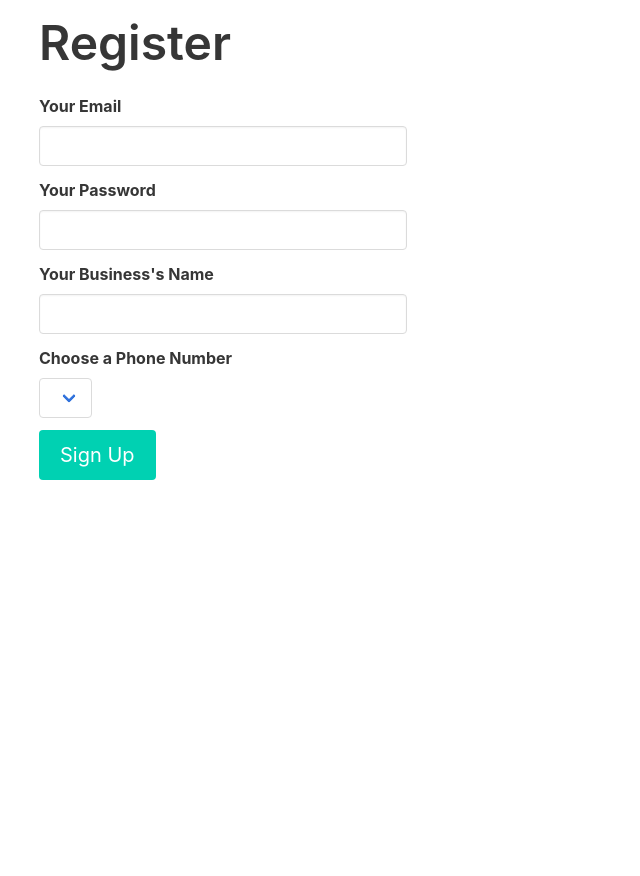
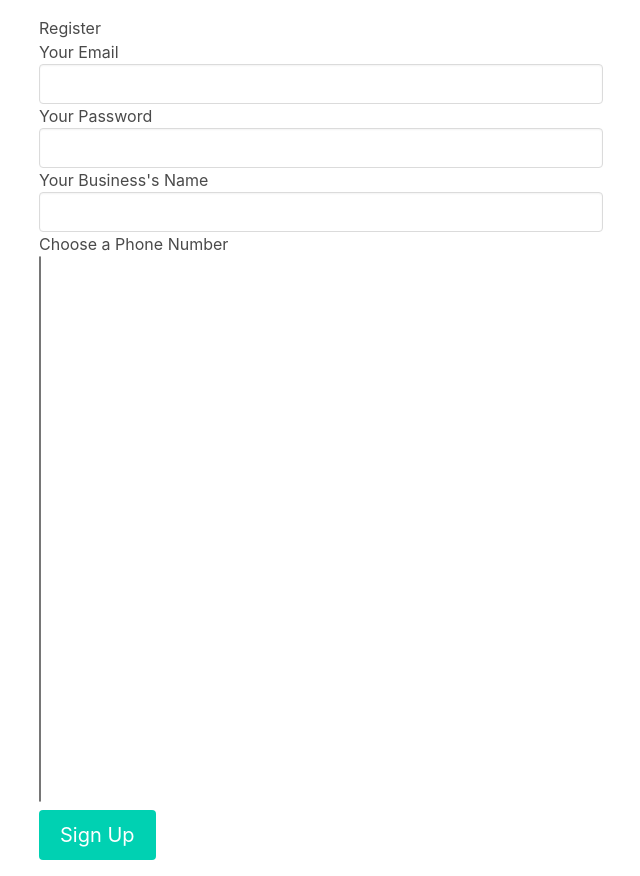
Before and after one commit to karmdesai/vQueue, a Flask app: page /register in a window 1280 px wide. Shown: the part 56-932 px from the top of the page, without its empty margins (25-665 px from the left). Before the commit the page ends 536 px from the top, so only its background shows below. Run offline with Flask 2, Linux system fonts and the light colour scheme; lists and menus that the app fills with data are empty; some libraries are stand-ins or nearby versions.

Commit message:
bug fixes

```diff
--- a/app/templates/index.html
+++ b/app/templates/index.html
@@ -46,10 +46,11 @@
     <div class="column"></div>
     <div class="column is-two-fifths">
       <h2 class="title is-2">Delete Your Account</h2>
-      <p>
+      <p class="pb-2">
         Deleting your account will cancel your subscription and you will lose access to vQueue.
         You will also lose your phone number and others will be able to claim it. Proceed with caution.
       </p>
+      <button class="button is-danger is-loading"></button>
     </div>
   </div>
 {% endblock %}
--- a/app/templates/register.html
+++ b/app/templates/register.html
@@ -3,79 +3,53 @@
 {% block appContent %}
   <div class="columns">
     <div class="column">
-      <h1 class="title is-1">Register</h1>
+      <h1>Register</h1>
       <form action="" method="post" novalidate>
         {{ form.hidden_tag() }}
-        <div class="field">
-          <label class="label is-size-6">
-            {{ form.uName.label }}
-          </label>
+        <p>
+          {{ form.uName.label }}<br>
           {{ form.uName(size=32) }}
 
           {% for error in form.uName.errors %}
-          <div class="container mt-3 mb-3 is-size-4">
             <div class="notification is-danger">
               [{{ error }}]
             </div>
-          </div>
           {% endfor %}
-        </div>
-
-        <div class="field">
-          <label class="label is-size-6">
-            {{ form.uPassword.label }}
-          </label>
+        </p>
+        <p>
+          {{ form.uPassword.label }}<br>
           {{ form.uPassword(size=32) }}
 
           {% for error in form.uPassword.errors %}
-            <div class="container mt-3 mb-3 is-size-4">
             <div class="notification is-danger">
               [{{ error }}]
             </div>
-            </div>
           {% endfor %}
-        </div>
-
-        <div class="field">
-          <label class="label is-size-6">
-            {{ form.bName.label }}
-          </label>
+        </p>
+        <p>
+          {{ form.bName.label }}<br>
           {{ form.bName(size=32) }}
 
           {% for error in form.bName.errors %}
-            <div class="container mt-3 mb-3 is-size-4">
             <div class="notification is-danger">
               [{{ error }}]
             </div>
-            </div>
           {% endfor %}
-        </div>
-
-        <div class="field">
-          <label class="label is-size-6">
-            {{ form.uPhone.label }}
-          </label>
-          <div class="select">
-            <select>
-              {% for eachChoice in form.uPhone %}
-              {{ eachChoice }}
-              {% endfor %}
-            </select>
-          </div>
+        </p>
+        <p class="pb-2">
+          {{ form.uPhone.label }}<br>
+          {{ form.uPhone(size=32) }}
 
           {% for error in form.uPhone.errors %}
-            <div class="container mt-3 mb-3 is-size-4">
             <div class="notification is-danger">
               [{{ error }}]
             </div>
-            </div>
           {% endfor %}
-        </div>
-
+        </p>
         <p>{{ form.submitNow() }}</p>
       </form>
     </div>
-    <div class="column"></div>
+
     <div class="column"></div>
   </div>
 {% endblock %}
```
Lines whose indentation alone changed are shown as unchanged.
